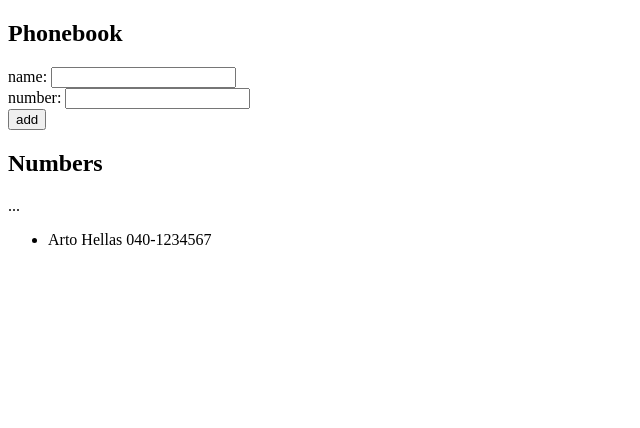
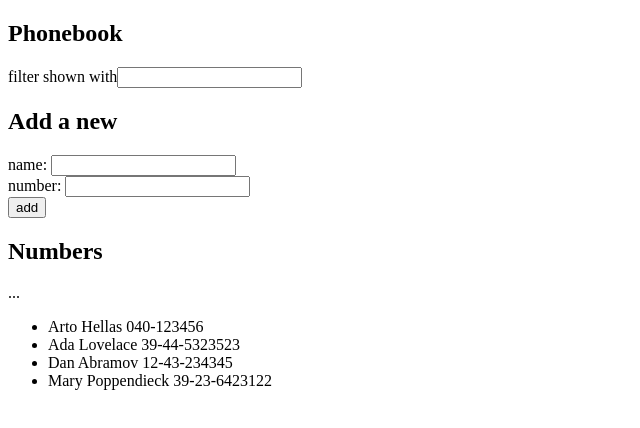
Before and after one commit to Angelvilad/fullstackopen_exercises, a React (Create React App) app in the folder part2/phonebook/: page / in a window 1280 px wide. Shown: the top 428 px of the page, without its empty margins (0-640 px from the left). Built offline with nearby package versions, Linux system fonts and the light colour scheme.

Commit message:
Exercise 2.9 completed

```diff
--- a/part2/phonebook/src/App.js
+++ b/part2/phonebook/src/App.js
@@ -1,14 +1,15 @@
 import React, {useState} from 'react';
 
 const App = () => {
-  const [ persons, setPersons ] = useState([
-    {
-      name: 'Arto Hellas',
-      number: '040-1234567'
-    }
-  ]) ;
+  const [persons, setPersons] = useState([
+    { name: 'Arto Hellas', number: '040-123456' },
+    { name: 'Ada Lovelace', number: '39-44-5323523' },
+    { name: 'Dan Abramov', number: '12-43-234345' },
+    { name: 'Mary Poppendieck', number: '39-23-6423122' }
+  ]);
   const [ newName, setNewName ] = useState('');
-  const [ newNumber, setNewNumber ] = useState ('');
+  const [ newNumber, setNewNumber ] = useState('');
+  const [ newFilter, setNewFilter ] = useState('');
 
   const handleChangeName = (event) => {
     setNewName(event.target.value);
@@ -16,6 +17,10 @@
 
   const handleChangeNumber = (event) => {
     setNewNumber(event.target.value);
+  }
+
+  const handleChangeFilter = (event) => {
+    setNewFilter(event.target.value);
   }
 
   const handleSubmit = (event) => {
@@ -37,6 +42,8 @@
   return (
     <div>
       <h2>Phonebook</h2>
+      <div>filter shown with<input onChange={handleChangeFilter} value={newFilter}/></div>
+      <h2>Add a new</h2>
       <form onSubmit={handleSubmit}>
         <div>
           <div>name: <input onChange={handleChangeName} value={newName}/></div>
@@ -51,7 +58,12 @@
       <div>
         <ul>
         {
-          persons.map((person) => <li key={person.name}>{person.name} {person.number}</li>)
+          persons
+          .filter((person) => {
+            if(newFilter === '') return true;
+            return person.name.toLowerCase().includes(newFilter.toLowerCase());
+          })
+          .map((person) => <li key={person.name}>{person.name} {person.number}</li>)
         }
         </ul>
       </div>
```
